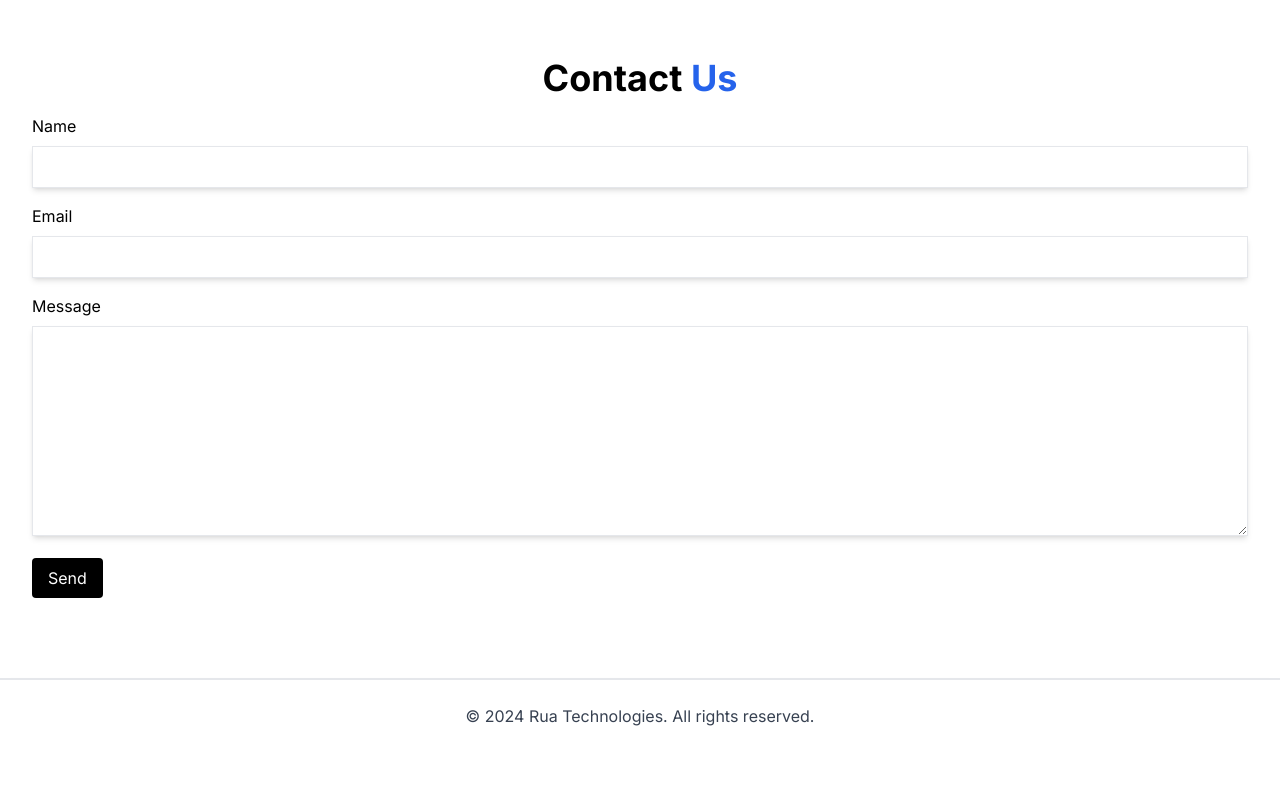
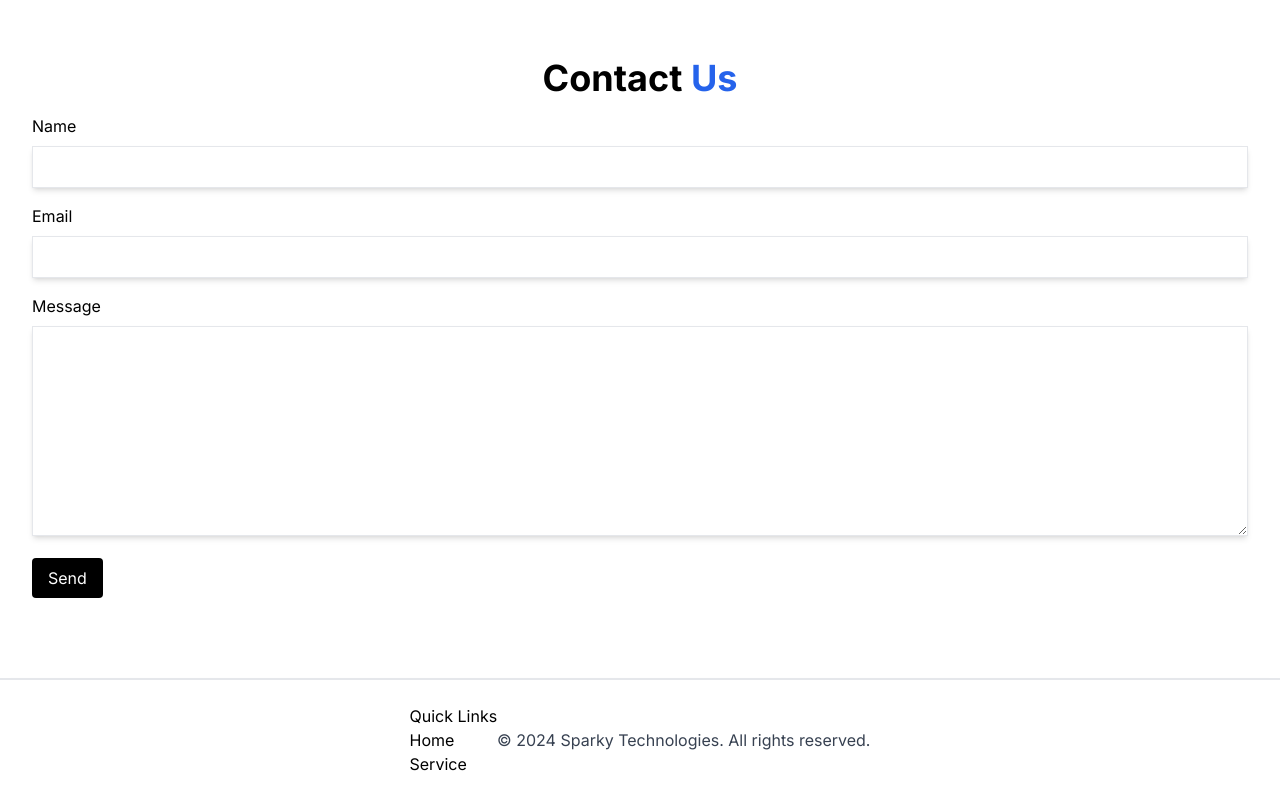
Before and after one commit to kumarrohitdev/Sparkyedu, a Next.js app: page / in a window 1280 px wide. Shown: the part 2171-2971 px from the top of the page. Before the commit the page ends 2923 px from the top, so only its background shows below. Built offline with nearby package versions, Linux system fonts and the light colour scheme; no server answers.

Commit message:
updated favicon and card

```diff
--- a/app/Components/Footer.jsx
+++ b/app/Components/Footer.jsx
@@ -1,3 +1,4 @@
+import Link from "next/link";
 import React from "react";
 
 export default function Footer() {
@@ -5,8 +6,31 @@ export default function Footer() {
 
   return (
     <footer className="flex justify-center items-center bg-white dark:bg-gray-600 mt-12 shadow-lg p-6 border-t-2">
+      <div>
+        <h1>Quick Links</h1>
+        <ul>
+          <li>
+            <Link href={""}>Home</Link>
+          </li>
+          <li>
+            <Link href={""}>Service</Link>
+          </li>
+
+          <li>
+            <Link href={""}></Link>
+          </li>
+
+          <li>
+            <Link href={""}></Link>
+          </li>
+
+          <li>
+            <Link href={""}></Link>
+          </li>
+        </ul>
+      </div>
       <p className="text-center text-gray-700 dark:text-gray-300">
-                © {date} Rua Technologies. All rights reserved.
+        © {date} Sparky Technologies. All rights reserved.
       </p>
     </footer>
   );
```
Lines whose indentation alone changed are shown as unchanged.
